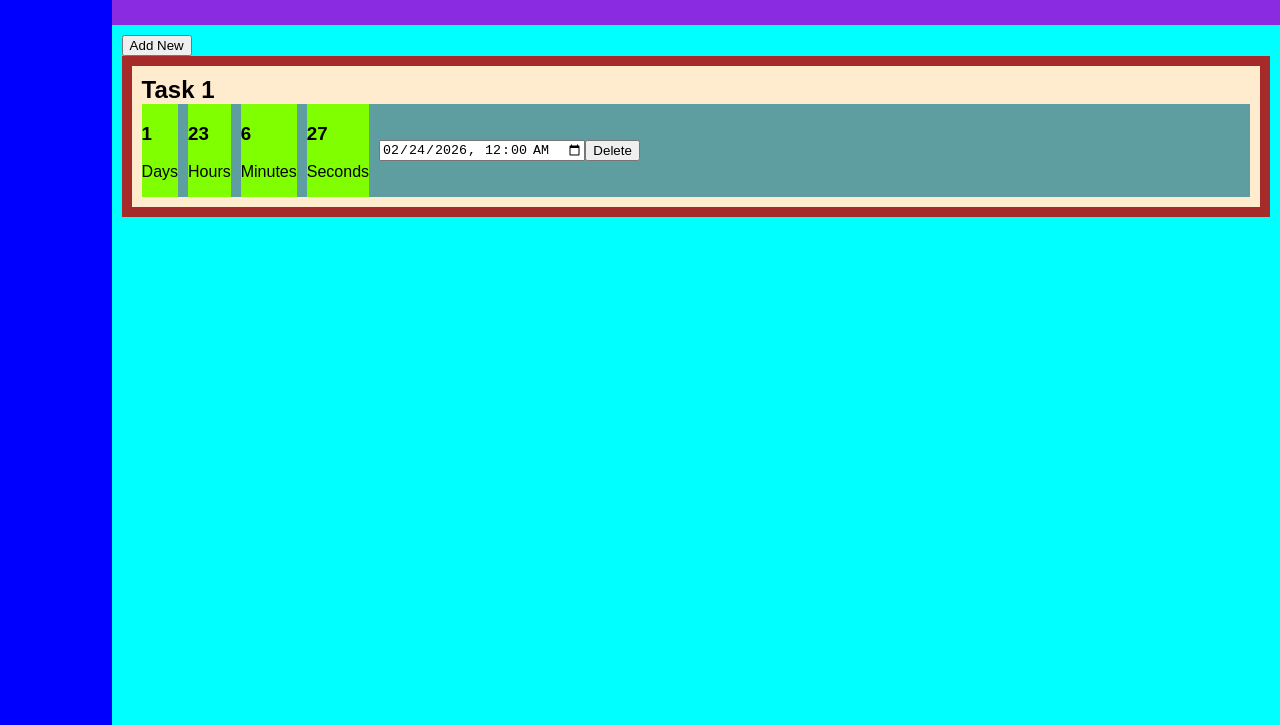
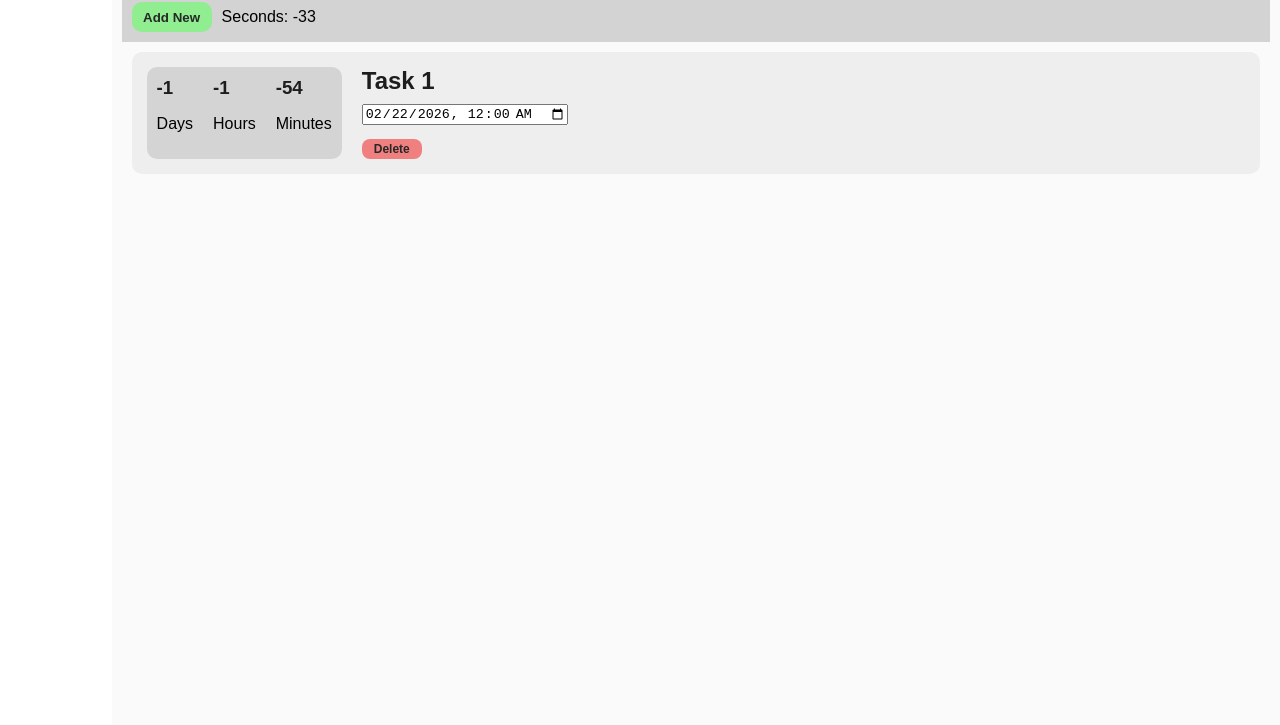
Before and after one commit to midanlorrr/tracker-website-new, a plain HTML site: page index.html in a window 1280 px wide. Shown: the part 75-800 px from the top of the page. Drawn offline with Linux system fonts and the light colour scheme.

Commit message:
Added styling and global seconds

```diff
--- a/index.html
+++ b/index.html
@@ -24,27 +24,12 @@
         </header>
 
         <main>
-          <button data-action="add">Add New</button>
+          <div class="top-row">
+            <button class="add-button" data-action="add">Add New</button>
+            <div id="seconds"></div>
+          </div>
           <div class="countdown-grid" id="js-countdown-grid">
-            <div class="countdown-block"> <!-- will be replaced with js -->
-              <h2>Task 1</h2>
-              <div class="timebox">
-                <div class="time-segments">
-                  <h3 id="days">00</h3><p>Days</p>
-                </div>
-                <div class="time-segments">
-                  <h3 id="hours">00</h3><p>Hours</p>
-                </div>
-                <div class="time-segments">
-                  <h3 id="minutes">00</h3><p>Minutes</p>
-                </div>
-                <div class="time-segments">
-                  <h3 id="seconds">00</h3><p>Seconds</p>
-                </div>
-                <input data-action="time-input" type="datetime-local" value="2026-02-21T00:00">
-                <button class="delete-button" data-action="delete">Delete</button>
-              </div>
-            </div>
+            <!-- countdowns go here -->
           </div>
         </main>
       </div>
--- a/index.js
+++ b/index.js
@@ -1,4 +1,4 @@
-const defaultDate = "2026-02-24T00:00";
+const defaultDate = "2026-02-22T00:00";
 
 let countdownObjectsArray = [
     {
@@ -18,7 +18,7 @@ function renderCountdowns() { // renders each countdown object
         const {title, id, dueDate} = countdownObject;
         countdownGridHTML += `
         <div class="countdown-block" data-id="${id}">
-            <h2>${title}</h2>
+            <div class="time-content">
                 <div class="timebox">
                     <div class="time-segments">
                         <h3 id="days-${id}">00</h3><p>Days</p>
@@ -29,11 +29,15 @@ function renderCountdowns() { // renders each countdown object
                     <div class="time-segments">
                         <h3 id="minutes-${id}">00</h3><p>Minutes</p>
                     </div>
-                <div class="time-segments">
+                    <!--<div class="time-segments">
                         <h3 id="seconds-${id}">00</h3><p>Seconds</p>
+                    </div>-->
                 </div>
+                <div class="actionbox">
+                    <h2>${title}</h2>
                     <input data-action="time-input" type="datetime-local" value='${dueDate || ''}'>
                     <button class="delete-button" data-action="delete">Delete</button>
+                </div>
             </div>
         </div>
         `;
@@ -57,15 +61,16 @@ function extractTime(countdownObject) {
     //console.log(`${days} days, ${hours} hours, ${minutes} minutes, and ${seconds} seconds`);
 }
 
-function renderTimes() {
+function renderTimes() { // renders just the time components
     countdownObjectsArray.forEach((countdownObject)=>{
         extractTime(countdownObject);
         const {days, hours, minutes, seconds, id} = countdownObject;
         document.getElementById(`days-${id}`).innerHTML = days;
         document.getElementById(`hours-${id}`).innerHTML = hours;
         document.getElementById(`minutes-${id}`).innerHTML = minutes;
-        document.getElementById(`seconds-${id}`).innerHTML = seconds;
+        //document.getElementById(`seconds-${id}`).innerHTML = seconds;
     })
+    countdownObjectsArray[0]?.seconds != null ? document.getElementById(`seconds`).innerHTML = `Seconds: ${countdownObjectsArray[0].seconds}` : document.getElementById(`seconds`).innerHTML = '';
 }
 
 setInterval(()=>renderTimes(), 1000); // heartbeat, checks every 1 second
--- a/styles.css
+++ b/styles.css
@@ -4,8 +4,9 @@ body {
   padding: 0;
 }
 
-h2 {
+h1, h2, h3 {
   margin: 0;
+  color: rgb(29, 29, 29);
 }
 
 .layout {
@@ -14,7 +15,7 @@ h2 {
 }
 
 .sidebar {
-  background-color: blue;
+  /* background-color: blue; */
   display: flex;
   flex-direction: column;
   padding: 10px;
@@ -28,33 +29,99 @@ h2 {
 }
 
 header {
-  background-color: blueviolet;
+  background-color: rgb(250, 250, 250);
   padding: 10px;
 }
 
 main {
-  background-color: aqua;
+  background-color: rgb(250, 250, 250);
   flex: 1;
   padding: 10px;
 }
 
-.countdown-grid {
-  background-color: brown;
+.top-row {
+  background-color: lightgray;
+  display: flex;
+  flex-direction: row;
   padding: 10px;
 }
 
+#seconds {
+  /* background-color: blue; */
+  display: flex;
+  justify-content: center;
+  align-items: center;
+}
+
+.countdown-grid {
+  /* background-color: brown; */
+  padding: 10px;
+  padding-bottom: 1px;
+}
+
 .countdown-block {
-  background-color: blanchedalmond;
-  padding: 10px;
+  background-color: rgb(238, 238, 238);
+  padding: 15px;
+  margin-bottom: 10px;
+  border-radius: 10px;
+}
+
+.time-content {
+  /* background-color: brown; */
+  display: flex;
 }
 
 .timebox {
-  background-color: cadetblue;
+  background-color: rgb(212, 212, 212);
+  padding: 10px;
   display: flex;
-  align-items: center;
+  gap: 20px;
+  margin-right: 20px;
+  border-radius: 10px;
 }
 
 .time-segments {
-  background-color: chartreuse;
+  /* background-color: chartreuse; */
+}
+
+.actionbox {
+  /* background-color: blue; */
+  display: flex;
+  flex-direction: column;
+  justify-content: space-between;
+}
+
+input {
+  /* color: blue; */
+  margin-bottom: 5px;
+}
+
+.add-button, .delete-button {
+  color: rgb(39, 39, 39);
+  border: none;
+  cursor: pointer;
+}
+
+.add-button:hover, .delete-button:hover {
+  color: red;
+}
+
+.add-button {
+  background-color: lightgreen;
   margin-right: 10px;
+  width: 80px;
+  height: 30px;
+  font-weight: 600;
+  border-radius: 10px;
+  padding: 5px;
 }
+
+.delete-button {
+  background-color: lightcoral;
+  width: 60px;
+  height: 20px;
+  font-size: 12px;
+  font-weight: 600;
+  border-radius: 8px;
+  padding: 1px;
+}
```
Lines whose indentation alone changed are shown as unchanged.
